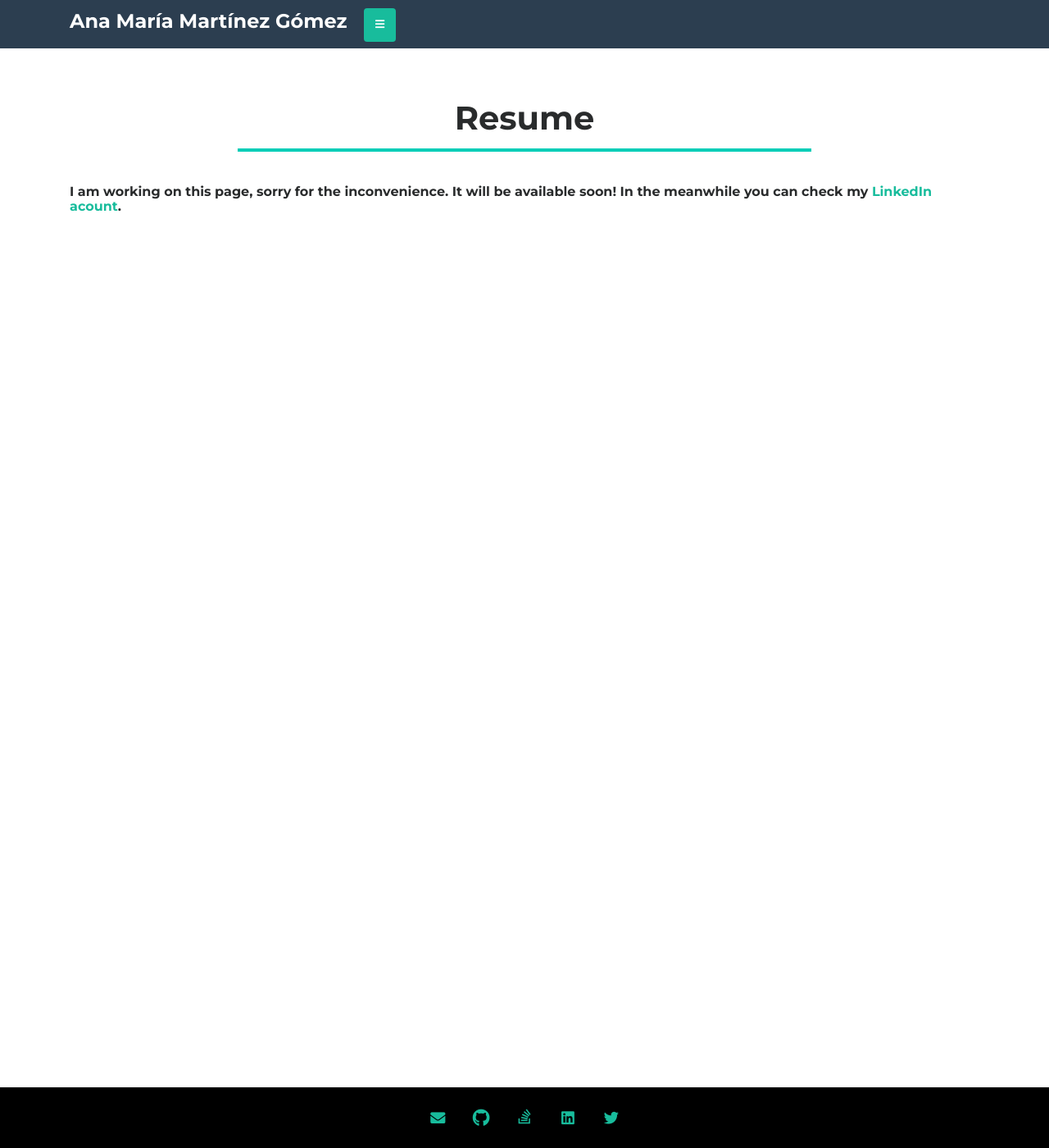
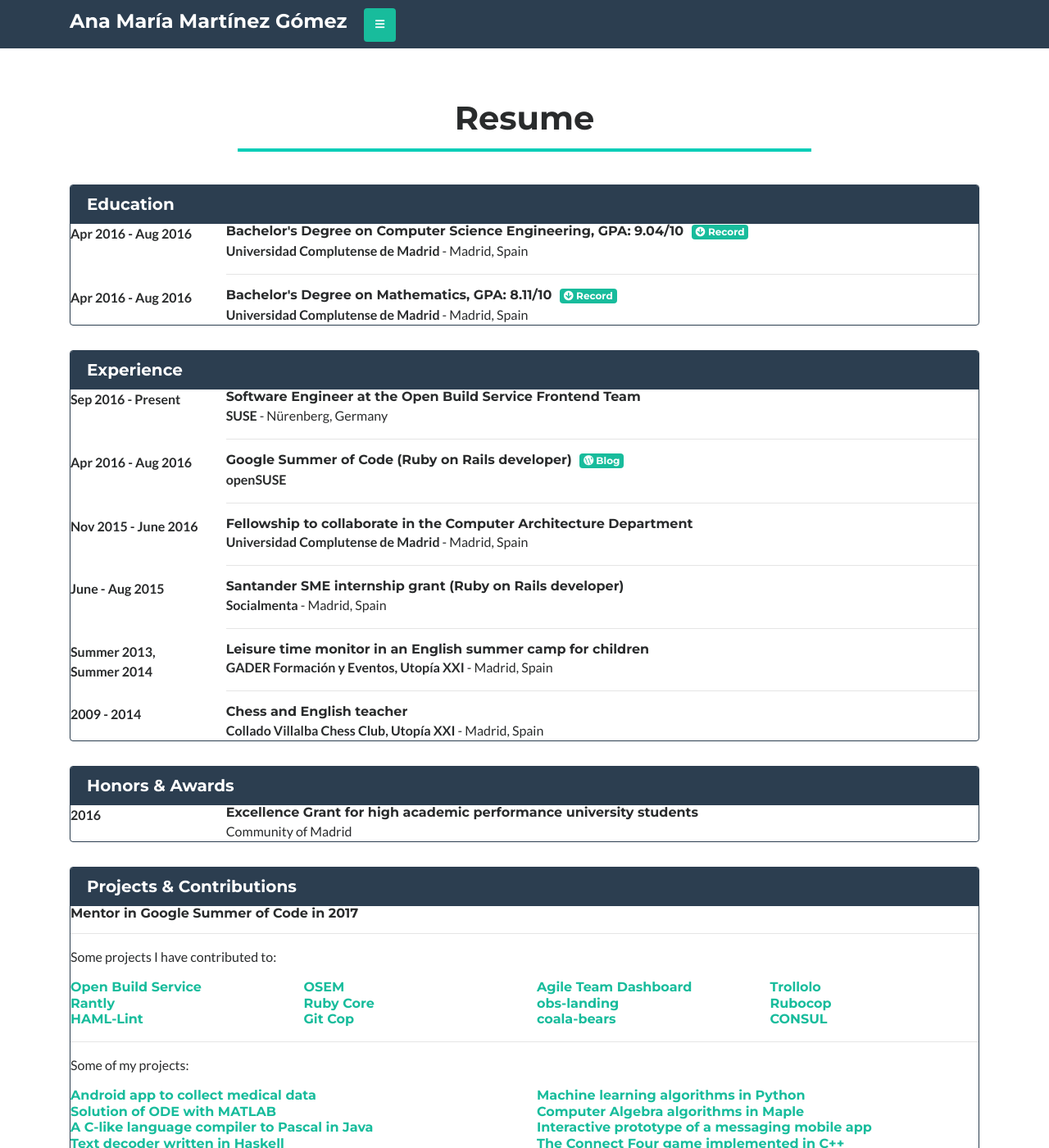
Before and after one commit to vicgalle/ana06.github.io, a Jekyll site: the page built from resume.md, in a window 1280 px wide and 1400 px high. Shown: the whole window at 82% size. Built offline with Jekyll 4.4.1, drawn with Linux system fonts in a browser that asks for light colours; nearby versions of some CDN libraries; some of the changed text lies outside the part shown.

Commit message:
First version of my resume

```diff
--- a/404.html
+++ b/404.html
@@ -3,5 +3,5 @@ layout: default
 ---
 
 <h1 class="text-center title">Page not found</h1>
-<hr>
+<hr class="title">
 <h6>The requested page could not be found. :sob:</h6>
--- /dev/null
+++ b/_includes/resume/contributions.html
@@ -0,0 +1,24 @@
+<div class="card border-secondary post-card">
+  <h5 class="card-header text-white bg-secondary border-secondary">Projects & Contributions</h5>
+  <div class="card-body">
+    <h6>Mentor in Google Summer of Code in 2017</h6>
+    <hr>
+
+    {% include resume/projects.html %}
+    <hr>
+
+    {% include resume/my_projects.html %}
+    <hr>
+
+    More in Github -
+    <a href="https://github.com/Ana06" target="_blank">
+      <i class="fab fa-github"></i>
+      Ana06
+    </a>
+    - and Stack Overflow -
+    <a href="https://stackoverflow.com/users/6245337/ana06?tab=answers" target="_blank">
+      <i class="fab fa-stack-overflow"></i>
+      Ana06
+    </a>
+  </div>
+</div>
--- /dev/null
+++ b/_includes/resume/experience.html
@@ -0,0 +1,39 @@
+<div class="card border-secondary post-card">
+  <h5 class="card-header text-white bg-secondary border-secondary">{{ include.title }}</h5>
+  <div class="card-body">
+    {% for job in include.jobs %}
+    <div class="row">
+      <div class="col-12 col-md-3 col-lg-2 .col-xl-1">
+        <p>
+          <strong>{{ job.date }}</strong>
+        </p>
+      </div>
+
+      <div class="col-12 col-md-9 col-lg-10 .col-xl-11">
+        <h6 class="resume">
+          {{ job.title }}
+
+          {% if job.media %}
+          <a href class="badge badge-primary post-tag" href="{{ job.media.url }}" target="_blank">
+            <i class="{{ job.media.icon }}"></i>
+            {{ job.media.name }}
+          </a>
+          {% endif %}
+        </h6>
+
+        <p class="card-text">
+          <strong>{{ job.company }}</strong>
+          {% if job.location %}
+          - {{ job.location}}
+          {% endif %}
+        </p>
+
+        {% if job != include.jobs.last %}
+        <hr>
+        {% endif %}
+      </div>
+    </div>
+
+    {% endfor %}
+  </div>
+</div>
--- /dev/null
+++ b/_includes/resume/honors.html
@@ -0,0 +1,24 @@
+<div class="card border-secondary post-card">
+  <h5 class="card-header text-white bg-secondary border-secondary">Honors & Awards</h5>
+  <div class="card-body">
+    {% for honor in page.honors %}
+    <div class="row">
+      <div class="col-12 col-md-2 col-lg-2 .col-xl-1">
+        <p>
+          <strong>{{ honor.date }}</strong>
+        </p>
+      </div>
+      <div class="col-12 col-md-8 col-lg-10 .col-xl-11">
+        <h6 class="resume">
+          {{ honor.title }}
+        </h6>
+        <p class="card-text">{{ honor.company}}</p>
+      </div>
+    </div>
+
+    {% if honor != page.honors.last %}
+    <hr>
+    {% endif %}
+    {% endfor %}
+  </div>
+</div>
--- /dev/null
+++ b/_includes/resume/my_projects.html
@@ -0,0 +1,22 @@
+{% if page.my_projects.size >= 0 %}
+
+<p>
+  Some of my projects:
+</p>
+
+<div class="row">
+  {% for project in page.my_projects %}
+  <div class="col-12 col-sm-12 col-md-12 col-lg-6">
+    <h6 class="resume">
+      {% include resume/project_link.html
+                 name=project.name
+                 prs-url=project.prs-url
+                 commit-url=project.commits-url
+                 project-url=project.project-url
+                 url=project.url %}
+    </h6>
+  </div>
+  {% endfor %}
+</div>
+
+{% endif %}
--- /dev/null
+++ b/_includes/resume/project_link.html
@@ -0,0 +1,20 @@
+<a href=
+    {% if include.prs-url %}
+    "https://github.com/{{ include.prs-url }}/pulls?utf8=%E2%9C%93&q=is%3Apr+author%3AAna06+"
+    {% assign title = 'github.com/' | append: include.prs-url %}
+    {% elsif include.commits-url %}
+    "https://github.com/{{ include.commits-url }}/commits?author=Ana06"
+    {% assign title = 'github.com/' | append: include.commits-url %}
+    {% elsif include.project-url %}
+    "https://github.com/{{ include.project-url }}"
+    {% assign title = 'github.com/' | append: include.project-url %}
+    {% else %}
+    "{{ include.url }}"
+    {% assign title = include.url %}
+    {% endif %}
+   title="{{ title }}"
+   target="_blank">
+
+  {{ include.name }}
+
+</a>
--- /dev/null
+++ b/_includes/resume/projects.html
@@ -0,0 +1,22 @@
+{% if page.my_projects.size >= 0 %}
+
+<p>
+  Some projects I have contributed to:
+</p>
+
+<div class="row">
+  {% for project in page.projects %}
+  <div class="col-12 col-sm-6 col-md-4 col-lg-3">
+    <h6 class="resume">
+      {% include resume/project_link.html
+                 name=project.name
+                 prs-url=project.prs-url
+                 commit-url=project.commits-url
+                 project-url=project.project-url
+                 url=project.url %}
+    </h6>
+  </div>
+  {% endfor %}
+</div>
+
+{% endif %}
--- a/css/main.css
+++ b/css/main.css
@@ -33,7 +33,7 @@ h6 {
   font-weight: 700;
   font-family: 'Montserrat'; }
 
-hr {
+hr.title {
   width: 700px;
   max-width: 70%;
   border-width: 4px;
@@ -186,7 +186,7 @@ a {
 
 /* About me */
 
-.title {
+h1.title {
   margin-top: 25px; }
 
 .ana-img {
@@ -226,5 +226,10 @@ a {
 
 .badge-twitter {
   padding: 9px 10px 8px 10px;
-  margin-bottom: 20px;
-}
+  margin-bottom: 20px; }
+
+
+/* Resume */
+
+h6.resume{
+  margin-bottom: 2px; }
--- a/resume.md
+++ b/resume.md
@@ -2,9 +2,144 @@
 layout: default
 title: Resume
 permalink: /resume/
+
+education:
+  - date: Apr 2016 - Aug 2016
+    title: "Bachelor's Degree on Computer Science Engineering, GPA: 9.04/10"
+    company: Universidad Complutense de Madrid
+    location: Madrid, Spain
+    media:
+      name: Record
+      icon: "fas fa-arrow-circle-down"
+      url: "/documents/AnaMariaMartinez-CS-set.pdf"
+
+  - date: Apr 2016 - Aug 2016
+    title: "Bachelor's Degree on Mathematics, GPA: 8.11/10"
+    company: Universidad Complutense de Madrid
+    location: Madrid, Spain
+    media:
+      name: Record
+      icon: "fas fa-arrow-circle-down"
+      url: "/documents/AnaMariaMartinez-M-set.pdf"
+
+
+jobs:
+  - date: Sep 2016 - Present
+    title: Software Engineer at the Open Build Service Frontend Team
+    company: SUSE
+    location: Nürenberg, Germany
+
+  - date: Apr 2016 - Aug 2016
+    title: Google Summer of Code (Ruby on Rails developer)
+    company: openSUSE
+    media:
+      name: Blog
+      icon: "fab fa-wordpress"
+      url: "https://gsocwithopensuse.wordpress.com"
+
+  - date: Nov 2015 - June 2016
+    title: Fellowship to collaborate in the Computer Architecture Department
+    company: Universidad Complutense de Madrid
+    location: Madrid, Spain
+
+  - date: June - Aug 2015
+    title: Santander SME internship grant (Ruby on Rails developer)
+    company: Socialmenta
+    location: Madrid, Spain
+
+  - date: Summer 2013, Summer 2014
+    title: Leisure time monitor in an English summer camp for children
+    company: GADER Formación y Eventos, Utopía XXI
+    location: Madrid, Spain
+
+  - date: 2009 - 2014
+    title: Chess and English teacher
+    company: Collado Villalba Chess Club, Utopía XXI
+    location: Madrid, Spain
+
+
+honors:
+  - date: 2016
+    title: Excellence Grant for high academic performance university students
+    company: Community of Madrid
+
+
+projects:
+  - name: "Open Build Service"
+    commits-url: "openSUSE/open-build-service"
+
+  - name: "OSEM"
+    commits-url: "openSUSE/osem"
+
+  - name: "Agile Team Dashboard"
+    commits-url: "openSUSE/agile-team-dashboard"
+
+  - name: "Trollolo"
+    commits-url: "openSUSE/trollolo"
+
+  - name: "Rantly"
+    commits-url: "rantly-rb/rantly"
+
+  - name: "Ruby Core"
+    prs-url: "ruby/ruby"
+
+  - name: "obs-landing"
+    commits-url: "openSUSE/obs-landing"
+
+  - name: "Rubocop"
+    commits-url: "bbatsov/rubocop"
+
+  - name: "HAML-Lint"
+    commits-url: "brigade/haml-lint"
+
+  - name: "Git Cop"
+    prs-url: "bkuhlmann/git-cop"
+
+  - name: "coala-bears"
+    commits-url: "coala/coala-bears"
+
+  - name: "CONSUL"
+    commits-url: "consul/consul"
+
+
+my_projects:
+  - name: "Android app to collect medical data"
+    project-url: "Ana06/medical-data-android"
+
+  - name: "Machine learning algorithms in Python"
+    project-url: "vicgalle/machine-learning"
+
+  - name: "Solution of ODE with MATLAB"
+    project-url: "Ana06/ode"
+
+  - name: "Computer Algebra algorithms in Maple"
+    project-url: "Ana06/comp-algebra"
+
+  - name: "A C-like language compiler to Pascal in Java"
+    project-url: "Ana06/C-like-compiler"
+
+  - name: "Interactive prototype of a messaging mobile app"
+    url: "http://www.youtube.com/watch?v: iCR0IikbKpw"
+
+  - name: "Text decoder written in Haskell"
+    project-url: "https://github.com/consul/consul/commits?author: Ana06"
+
+  - name: "The Connect Four game implemented in C++"
+    project-url: "Ana06/contact4"
+
+  - name: "Artificial Intelligence projects (Prolog, Jess, Protégé)"
+    project-url: "Ana06/AI"
+
+  - name: "Function graphing with VHDL over a FPGA"
+    project-url: "Ana06/function-graphing-FPGA"
 ---
 
 <h1 class="text-center title">{{ page.title | escape }}</h1>
-<hr>
+<hr class="title">
 
-###### I am working on this page, sorry for the inconvenience. It will be available soon! In the meanwhile you can check my [LinkedIn acount](https://www.linkedin.com/in/ana06/?locale=en_US){:target="_blank"}.
+{% include resume/experience.html title="Education" jobs=page.education %}
+{% include resume/experience.html title="Experience" jobs=page.jobs %}
+
+{% include resume/honors.html %}
+
+{% include resume/contributions.html %}
```
Also changed, not shown: blog.md (+1 -1 lines), index.md (+1 -1 lines), 2 other files.
